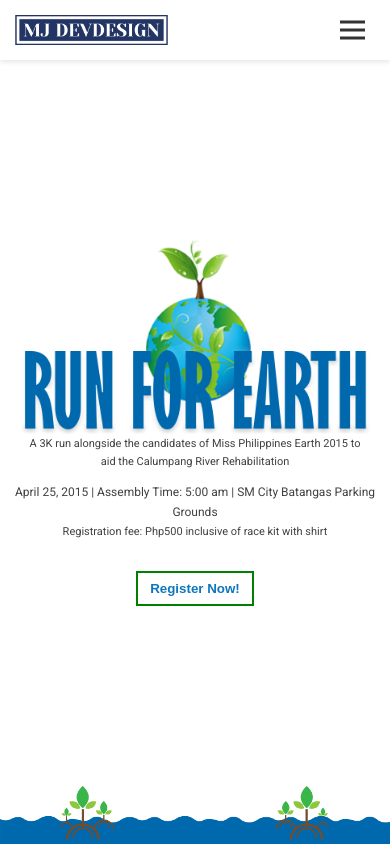
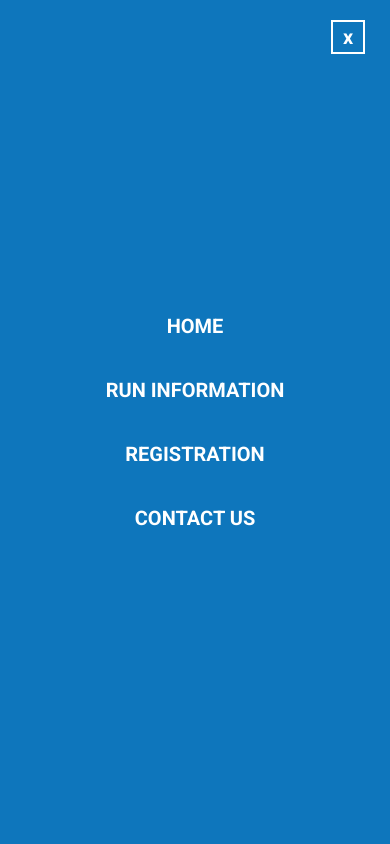
Before and after one commit to Mac-Jones/fun-run-project, a website built with Parcel: page index.html in a window 390 px wide. Both pictures are taken after a click on the element 352 px from the left and 30 px from the top of the page. Shown: the top 844 px of the page. Built offline with nearby package versions, Linux system fonts and the light colour scheme.

Commit message:
modified styles for now

```diff
--- a/app.js
+++ b/app.js
@@ -1,7 +1,23 @@
 const menuIcon = document.querySelector('.menu-icon');
+const closeIcon = document.querySelector('.close-icon');
+const homeIcon = document.querySelector('.home-icon');
+const registrationIcon = document.querySelector('.registration-icon');
+
 const navigationMenu = document.querySelector('.navigation-menu');
 
 menuIcon.addEventListener('click', () => {
+	navigationMenu.classList.toggle('active');
+});
+
+closeIcon.addEventListener('click', () => {
+	navigationMenu.classList.toggle('active');
+});
+
+homeIcon.addEventListener('click', () => {
+	navigationMenu.classList.toggle('active');
+});
+
+registrationIcon.addEventListener('click', () => {
 	navigationMenu.classList.toggle('active');
 });
 
--- a/index.html
+++ b/index.html
@@ -25,9 +25,16 @@
 			</div>
 
 			<ul class="navigation-menu">
-				<li><a href="#none" class="active">Home</a></li>
+				<div class="close-icon">
+					<p>x</p>
+				</div>
+				<li><a href="#none" class="home-icon active">Home</a></li>
 				<li><a href="#none">Run Information</a></li>
-				<li><a href="#registration-section">Registration</a></li>
+				<li>
+					<a href="#registration-section" class="registration-icon"
+						>Registration</a
+					>
+				</li>
 				<li><a href="#none">Contact us</a></li>
 			</ul>
 		</header>
--- a/sass/pages/_header.scss
+++ b/sass/pages/_header.scss
@@ -27,6 +27,22 @@
 		display: flex;
 		justify-content: center;
 		align-items: center;
+
+		//
+		.close-icon {
+			color: #fff;
+			border: 2px solid #0e76bc;
+			padding: 15px;
+			font-size: 20px;
+			font-weight: bold;
+			height: 30px;
+			width: 30px;
+			display: flex;
+			justify-content: center;
+			align-items: center;
+			display: none;
+		}
+		//
 
 		li {
 			position: relative;
@@ -113,7 +129,31 @@
 			justify-content: center;
 			align-items: center;
 			gap: 30px;
-			display: none;
+			// display: none;
+			transform: translateY(-100%);
+
+			&.active {
+				transform: translateX(0);
+				transition: all 0.6s;
+			}
+
+			//
+			.close-icon {
+				display: flex;
+				padding: 15px;
+				font-size: 20px;
+				border: 2px solid #fff;
+				position: absolute;
+				top: 0;
+				right: 0;
+				margin: 20px 25px;
+
+				&:hover {
+					color: #0e76bc;
+					background-color: #fff;
+				}
+			}
+			//
 
 			li {
 				font-size: 20px;
@@ -144,8 +184,6 @@
 
 			transform: translateY(-50%);
 			cursor: pointer;
-
-			display: block;
 		}
 
 		.bar {
```
Also changed, not shown: css/style.css.
